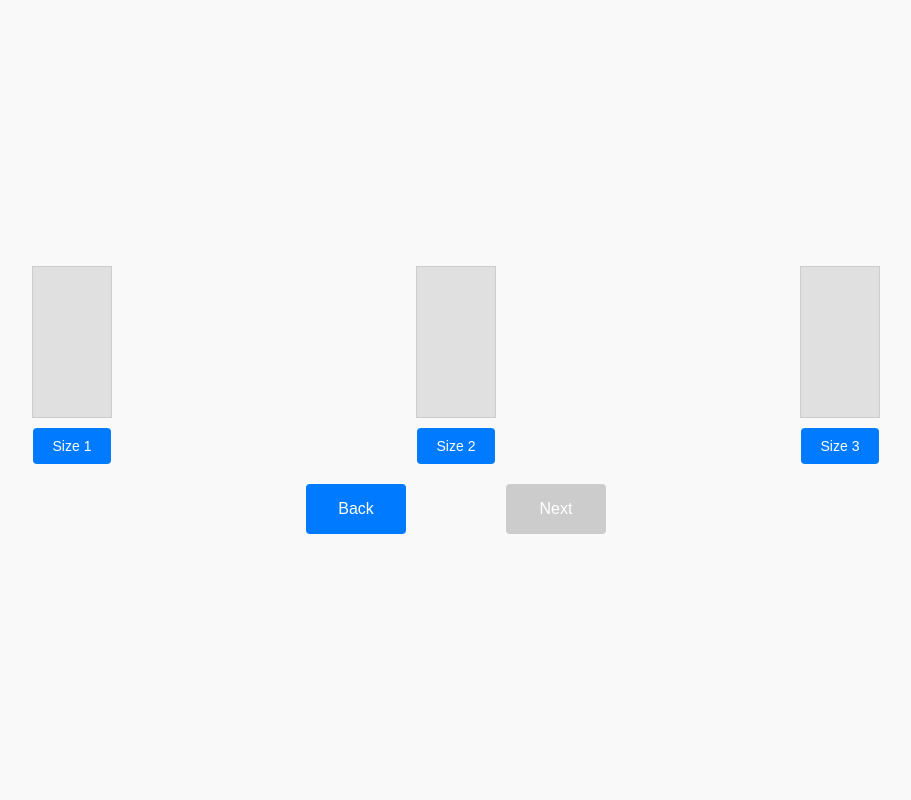
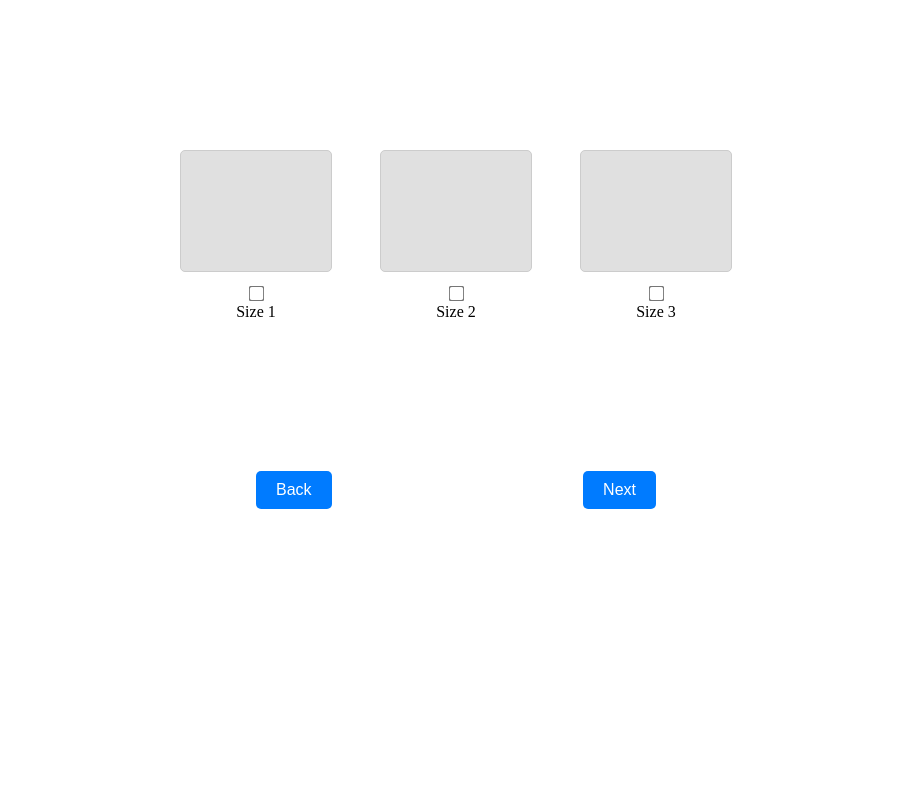
Before and after one commit to lisa1704/Nutritional-Calculator, a PHP site: page /Item.php in a window 1280 px wide. Shown: the whole page, without its empty margins (184-1095 px from the left). Run offline with PHP 8.4, Linux system fonts and the light colour scheme.

Commit message:
size selection page done

```diff
--- a/Item.php
+++ b/Item.php
@@ -4,47 +4,97 @@
     <meta charset="UTF-8">
     <meta name="viewport" content="width=device-width, initial-scale=1.0">
     <title>Size Selection</title>
-    <link rel="stylesheet" href="css/item.css">
+    <style>
+        .container {
+            display: flex;
+            flex-wrap: wrap;
+            gap: 40px;
+            justify-content: center;
+            margin: 150px;
+        }
+
+        .menu-item {
+            display: flex;
+            flex-direction: column;
+            align-items: center;
+            width: 150px;
+            cursor: pointer;
+        }
+
+        .image-placeholder {
+            width: 150px;
+            height: 120px;
+            background-color: #e0e0e0;
+            margin-bottom: 10px;
+            border: 1px solid #ccc;
+            border-radius: 5px;
+        }
+
+        .menu-item label {
+            display: flex;
+            flex-direction: column;
+            align-items: center;
+            cursor: pointer;
+        }
+        .menu-item input[type="checkbox"] {
+            margin-top: 5px;
+            cursor: pointer;
+            transform: scale(1.2);
+            accent-color: #007bff;
+        }
+        .navigation {
+            display: flex;
+            justify-content: space-between;
+            margin-top: 30px;
+            max-width: 400px;
+            margin-left: auto;
+            margin-right: auto;
+        }
+
+        .navigation button {
+            padding: 10px 20px;
+            font-size: 16px;
+            background-color: #007bff;
+            color: white;
+            border: none;
+            border-radius: 5px;
+            cursor: pointer;
+        }
+
+        .navigation button:hover {
+            background-color: #0056b3;
+        }
+    </style>
 </head>
 <body>
     <div class="container">
+        <form action="processSelection.php" method="POST" style="display: flex; flex-wrap: wrap; gap: 50px;">
             <div class="menu-item">
                 <div class="image-placeholder"></div>
-            <label for="size1">
-                <input type="radio" id="size1" name="size" value="size1">
-                <button type="button">Size 1</button>
+                <label>
+                    <input type="checkbox" name="sizes[]" value="size1">
+                    Size 1
                 </label>
             </div>
             <div class="menu-item">
                 <div class="image-placeholder"></div>
-            <label for="size2">
-                <input type="radio" id="size2" name="size" value="size2">
-                <button type="button">Size 2</button>
+                <label>
+                    <input type="checkbox" name="sizes[]" value="size2">
+                    Size 2
                 </label>
             </div>
             <div class="menu-item">
                 <div class="image-placeholder"></div>
-            <label for="size3">
-                <input type="radio" id="size3" name="size" value="size3">
-                <button type="button">Size 3</button>
+                <label>
+                    <input type="checkbox" name="sizes[]" value="size3">
+                    Size 3
                 </label>
             </div>
+        </form>
     </div>
     <div class="navigation">
-            <form action="breakfastMenu.php" method="GET">
-                <button>Back</button>
-            </form>
-            <button id="next">Next</button>
+        <button type="button" onclick="location.href='breakfastMenu.php';">Back</button>
+        <button type="button" onclick="location.href='AddIngredients.php'">Next</button>
     </div>
-    <script>
-        const nextButton = document.getElementById("next");
-        nextButton.disabled = true;
-
-        document.querySelectorAll('input[name="size"]').forEach(radio => {
-            radio.addEventListener('change', () => {
-                nextButton.disabled = false;
-            });
-        });
-    </script>
 </body>
 </html>
--- a/css/item.css
+++ b/css/item.css
@@ -1,85 +1,67 @@
-body {
-    font-family: Arial, sans-serif;
-    margin: 0;
-    padding: 0;
-    background-color: #f9f9f9;
+
+.display {
     display: flex;
-    flex-direction: column;
-    align-items: center;
+    flex-wrap: wrap;
+    gap: 30px;
     justify-content: center;
-    height: 100vh;
+    margin-top: 20px;
 }
 
-.container {
-    display: flex;
-    justify-content: space-around;
-    width: 90%;
-    max-width: 1200px;
-    margin-bottom: 20px;
-}
 
 .menu-item {
     display: flex;
     flex-direction: column;
     align-items: center;
-    gap: 10px;
+    width: 500px;
+    cursor: pointer;
 }
 
+
 .image-placeholder {
-    width: 100%;
-    max-width: 300px;
-    height: 150px;
-    background: #e0e0e0;
+    width: 150px;
+    height: 100px;
+    background-color: #e0e0e0;
     border: 1px solid #ccc;
-    display: flex;
-    justify-content: center;
-    align-items: center;
+    border-radius: 5px;
+    margin-bottom: 10px;
 }
 
-button {
-    padding: 10px 20px;
-    background: #007bff;
-    color: white;
-    border: none;
-    border-radius: 4px;
-    cursor: pointer;
-    font-size: 14px;
-    text-align: center;
-}
 
-button:disabled {
-    background: #ccc;
-    cursor: not-allowed;
-}
-
-button:hover:enabled {
-    background: #0056b3;
-}
-
-label {
+.menu-item label {
     display: flex;
     flex-direction: column;
     align-items: center;
+    gap: 5px;
     cursor: pointer;
 }
 
-input[type="radio"] {
-    display: none;
+
+.menu-item input[type="radio"] {
+    cursor: pointer;
+    transform: scale(1.2);
+    accent-color: #007bff;
 }
 
-input[type="radio"]:checked + button {
-    background: #0056b3;
-    color: #fff;
-}
 
 .navigation {
     display: flex;
     justify-content: space-between;
-    width: 300px;
+    margin-top: 30px;
+    max-width: 400px;
+    margin-left: auto;
+    margin-right: auto;
 }
 
 .navigation button {
-    width: 100px;
-    height: 50px;
+    padding: 10px 20px;
     font-size: 16px;
+    background-color: #007bff;
+    color: white;
+    border: none;
+    border-radius: 5px;
+    cursor: pointer;
 }
+
+.navigation button:hover {
+    background-color: #0056b3;
+}
--- a/dinnerMenu.php
+++ b/dinnerMenu.php
@@ -41,7 +41,9 @@
         </div>
         <div class="menu-item">
             <div class="image-placeholder"></div>
-            <button>Kids Dinner Menu</button>
+            <form action="Item.php" method="GET">
+                <button>Kids Dinner</button>
+            </form>
         </div>
         <div class="menu-item main-menu">
             <form action="index.php" method="GET">
```
Also changed, not shown: breakfastMenu.php (+15 -5 lines), lunchMenu.php (+15 -5 lines), processSelection.php (added, +17 -0 lines). Lines whose indentation alone changed are shown as unchanged.
